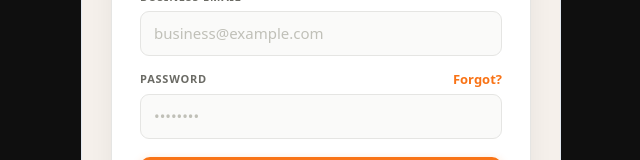
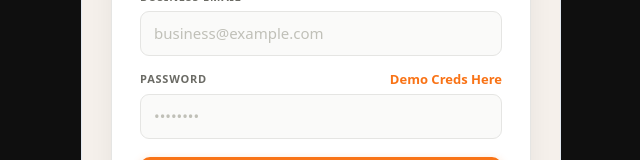
Before and after one commit to zxzxmeett/FoodReels, a React app in the folder frontend/: page /food-partner/login in a window 1280 px wide. Shown: the part 383-543 px from the top of the page, without its empty margins (319-959 px from the left). Built offline with nearby package versions, Linux system fonts and the light colour scheme; no server answers; the HTML template or start-up script is replaced by a standard one.

Commit message:
Demo creds Added

```diff
--- a/frontend/src/pages/auth/FoodPartnerLogin.jsx
+++ b/frontend/src/pages/auth/FoodPartnerLogin.jsx
@@ -89,7 +89,7 @@
           <div className="auth-field">
             <div className="auth-field-row">
               <label htmlFor="password">Password</label>
-              <a href="#" className="auth-forgot">Forgot?</a>
+              <a href="https://github.com/zxzxmeett/FoodReels" className="auth-forgot">Demo Creds Here</a>
             </div>
             <input
               id="password"
--- a/frontend/src/pages/auth/UserLogin.jsx
+++ b/frontend/src/pages/auth/UserLogin.jsx
@@ -88,7 +88,7 @@
           <div className="auth-field">
             <div className="auth-field-row">
               <label htmlFor="password">Password</label>
-              <a href="#" className="auth-forgot">Forgot?</a>
+              <a href="https://github.com/zxzxmeett/FoodReels" className="auth-forgot">Demo Creds Here</a>
             </div>
             <input
               id="password"
```
